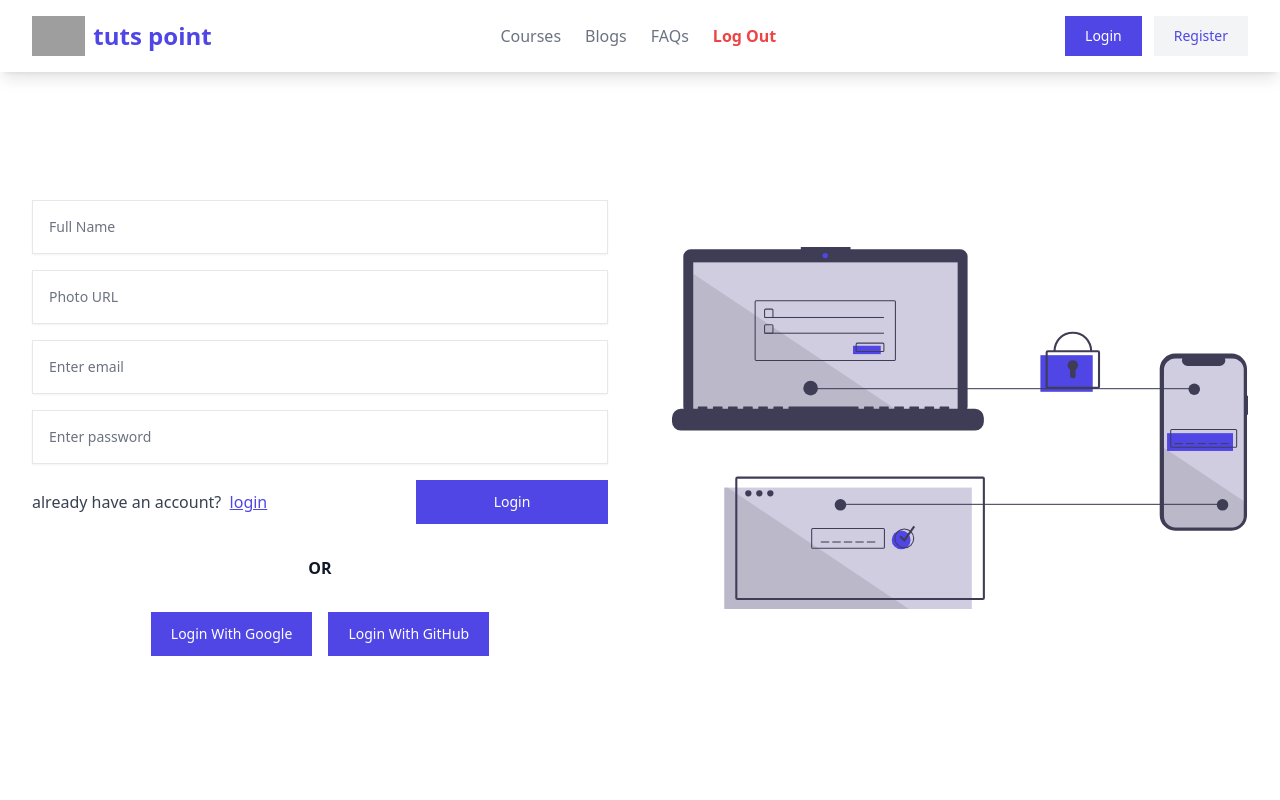
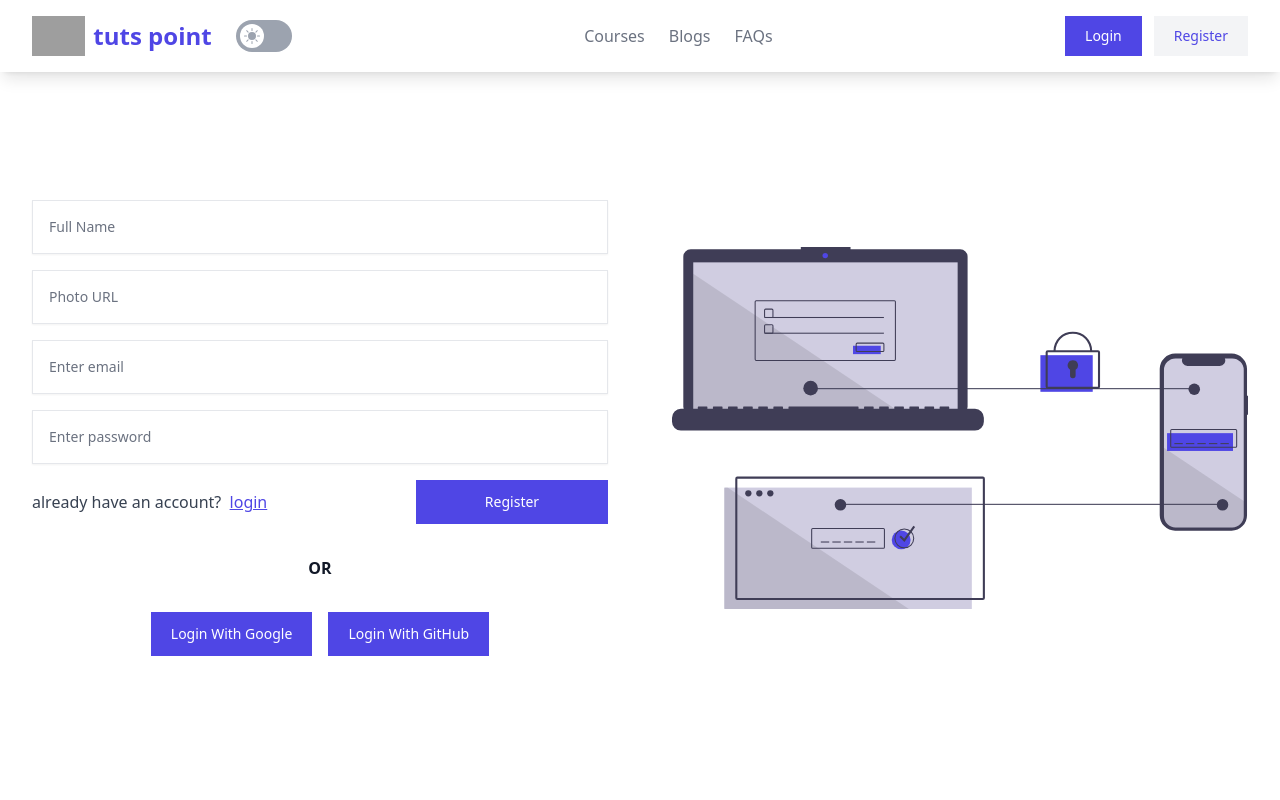
Before and after one commit to itarek99/tuts_point-client-side, a React (Create React App) app: page /register in a window 1280 px wide. Shown: the top 800 px of the page. Built offline with nearby package versions, Linux system fonts and the light colour scheme; no server answers; grey boxes are pictures that could not be loaded.

Commit message:
dark mode toggler added

```diff
--- a/src/App.js
+++ b/src/App.js
@@ -5,6 +5,7 @@ import Course from './pages/Course/Course';
 import Courses from './pages/Courses/Courses';
 import Home from './pages/Home/Home';
 import Login from './pages/Login/Login';
+import Profile from './pages/Profile/Profile';
 import Register from './pages/Register/Register';
 
 function App() {
@@ -21,6 +22,10 @@ function App() {
         {
           path: '/register',
           element: <Register />,
+        },
+        {
+          path: '/profile',
+          element: <Profile />,
         },
         {
           path: 'course/:id',
--- a/src/pages/Home/Home.js
+++ b/src/pages/Home/Home.js
@@ -1,4 +1,4 @@
-import { useLoaderData } from 'react-router-dom';
+import { Link, useLoaderData } from 'react-router-dom';
 import { Autoplay } from 'swiper';
 import 'swiper/css';
 import { Swiper, SwiperSlide } from 'swiper/react';
@@ -27,11 +27,12 @@ const Home = () => {
                 We have 40k+ Online courses & 500K+ Online registered student. Find your desired Courses from them.
               </p>
 
-              <button
+              <Link
+                to='/topic'
                 href='#'
                 className='mt-8 inline-flex items-center  border border-indigo-600 bg-indigo-600 px-8 py-3 text-white hover:bg-transparent hover:text-indigo-600 focus:outline-none focus:ring active:text-indigo-500'
               >
-                <span className='text-sm font-medium'> Get Started </span>
+                <span className='text-sm font-medium'> Browse All Courses </span>
 
                 <svg
                   className='ml-3 h-5 w-5'
@@ -42,7 +43,7 @@ const Home = () => {
                 >
                   <path strokeLinecap='round' strokeLinejoin='round' strokeWidth='2' d='M17 8l4 4m0 0l-4 4m4-4H3' />
                 </svg>
-              </button>
+              </Link>
             </div>
           </div>
         </div>
--- /dev/null
+++ b/src/pages/Profile/Profile.js
@@ -0,0 +1,46 @@
+import { useContext } from 'react';
+import { AuthContext } from '../../context/AuthProvider';
+
+const Profile = () => {
+  const { logOut } = useContext(AuthContext);
+
+  const handleLogOut = () => {
+    logOut()
+      .then(() => {})
+      .catch((err) => console.error(err));
+  };
+
+  const { user } = useContext(AuthContext);
+
+  return (
+    <section className='flex items-center mx-auto min-h-screen'>
+      <div className='mx-auto mt-10 container px-4 py-16 sm:px-6 lg:px-8'>
+        <article class='max-w-xs mx-auto  bg-white transition hover:shadow-xl'>
+          <img
+            alt={user?.displayName}
+            src={
+              user && user.photoURL
+                ? user.photoURL
+                : 'https://upload.wikimedia.org/wikipedia/commons/thumb/5/59/User-avatar.svg/2048px-User-avatar.svg.png'
+            }
+            class='aspect-square h-full w-full object-cover'
+          />
+          <div class='flex flex-1 flex-col justify-between'>
+            <div class='border-l border-gray-900/10 sm:border-l-transparent sm:p-6'>
+              <h3 class='font-bold uppercase text-gray-900'>{user?.displayName}</h3>
+              <p class=' text-sm leading-relaxed text-gray-700 line-clamp-3'>{user?.email}</p>
+            </div>
+
+            <button
+              onClick={handleLogOut}
+              class='block w-full bg-red-600 px-5 py-3 text-center text-sm font-bold uppercase text-white transition hover:bg-red-700'
+            >
+              LOG OUT
+            </button>
+          </div>
+        </article>
+      </div>
+    </section>
+  );
+};
+export default Profile;
--- a/src/pages/Register/Register.js
+++ b/src/pages/Register/Register.js
@@ -85,7 +85,7 @@ const Register = () => {
                   type='submit'
                   className='ml-3 inline-block  w-48 bg-indigo-600 px-5 py-3 text-sm font-medium text-white'
                 >
-                  Login
+                  Register
                 </button>
               </div>
             </form>
--- a/src/pages/shared/Header/Header.js
+++ b/src/pages/shared/Header/Header.js
@@ -4,17 +4,11 @@ import logo from '../../../assets/brands/logo.png';
 import { AuthContext } from '../../../context/AuthProvider';
 
 const Header = () => {
-  const { user, logOut } = useContext(AuthContext);
+  const { user } = useContext(AuthContext);
   const [toggle, setToggle] = useState(true);
   const [showName, setShowName] = useState(false);
 
   console.log(user);
-
-  const handleLogOut = () => {
-    logOut()
-      .then(() => {})
-      .catch((err) => console.error(err));
-  };
 
   const handleToggle = () => {
     setToggle(!toggle);
@@ -27,9 +21,48 @@ const Header = () => {
   return (
     <header aria-label='Site Header' className='bg-white dark:bg-gray-900 fixed w-full z-10 shadow-lg py-1'>
       <div className='mx-auto flex h-16 container items-center justify-between gap-8 px-4 sm:px-6 lg:px-8'>
+        <div className='flex items-center gap-6'>
           <Link to='/' className='flex items-center gap-2 text-indigo-600 dark:text-teal-300 text-2xl font-bold'>
             <img className='h-10' src={logo} alt='logo' /> <span className='hidden sm:block'>tuts point</span>
           </Link>
+
+          <label for='AcceptConditions' class='relative h-8 w-14 cursor-pointer'>
+            <input
+              type='checkbox'
+              id='AcceptConditions'
+              class='peer sr-only [&:checked_+_span_svg[data-unchecked-icon]]:hidden [&:checked_+_span_svg[data-checked-icon]]:block'
+            />
+
+            <span class='absolute inset-0 z-10 m-1 inline-flex h-6 w-6 items-center justify-center rounded-full bg-white text-gray-400 transition peer-checked:translate-x-6 peer-checked:text-indigo-600'>
+              <svg
+                data-unchecked-icon
+                xmlns='http://www.w3.org/2000/svg'
+                width='16'
+                height='16'
+                fill='currentColor'
+                viewBox='0 0 16 16'
+              >
+                <path d='M8 12a4 4 0 1 0 0-8 4 4 0 0 0 0 8zM8 0a.5.5 0 0 1 .5.5v2a.5.5 0 0 1-1 0v-2A.5.5 0 0 1 8 0zm0 13a.5.5 0 0 1 .5.5v2a.5.5 0 0 1-1 0v-2A.5.5 0 0 1 8 13zm8-5a.5.5 0 0 1-.5.5h-2a.5.5 0 0 1 0-1h2a.5.5 0 0 1 .5.5zM3 8a.5.5 0 0 1-.5.5h-2a.5.5 0 0 1 0-1h2A.5.5 0 0 1 3 8zm10.657-5.657a.5.5 0 0 1 0 .707l-1.414 1.415a.5.5 0 1 1-.707-.708l1.414-1.414a.5.5 0 0 1 .707 0zm-9.193 9.193a.5.5 0 0 1 0 .707L3.05 13.657a.5.5 0 0 1-.707-.707l1.414-1.414a.5.5 0 0 1 .707 0zm9.193 2.121a.5.5 0 0 1-.707 0l-1.414-1.414a.5.5 0 0 1 .707-.707l1.414 1.414a.5.5 0 0 1 0 .707zM4.464 4.465a.5.5 0 0 1-.707 0L2.343 3.05a.5.5 0 1 1 .707-.707l1.414 1.414a.5.5 0 0 1 0 .708z' />
+              </svg>
+
+              <svg
+                data-checked-icon
+                xmlns='http://www.w3.org/2000/svg'
+                class='hidden'
+                width='16'
+                height='16'
+                viewBox='0 0 16 16'
+                fill='currentColor'
+              >
+                <path d='M6 .278a.768.768 0 0 1 .08.858 7.208 7.208 0 0 0-.878 3.46c0 4.021 3.278 7.277 7.318 7.277.527 0 1.04-.055 1.533-.16a.787.787 0 0 1 .81.316.733.733 0 0 1-.031.893A8.349 8.349 0 0 1 8.344 16C3.734 16 0 12.286 0 7.71 0 4.266 2.114 1.312 5.124.06A.752.752 0 0 1 6 .278z' />
+                <path d='M10.794 3.148a.217.217 0 0 1 .412 0l.387 1.162c.173.518.579.924 1.097 1.097l1.162.387a.217.217 0 0 1 0 .412l-1.162.387a1.734 1.734 0 0 0-1.097 1.097l-.387 1.162a.217.217 0 0 1-.412 0l-.387-1.162A1.734 1.734 0 0 0 9.31 6.593l-1.162-.387a.217.217 0 0 1 0-.412l1.162-.387a1.734 1.734 0 0 0 1.097-1.097l.387-1.162zM13.863.099a.145.145 0 0 1 .274 0l.258.774c.115.346.386.617.732.732l.774.258a.145.145 0 0 1 0 .274l-.774.258a1.156 1.156 0 0 0-.732.732l-.258.774a.145.145 0 0 1-.274 0l-.258-.774a1.156 1.156 0 0 0-.732-.732l-.774-.258a.145.145 0 0 1 0-.274l.774-.258c.346-.115.617-.386.732-.732L13.863.1z' />
+              </svg>
+            </span>
+
+            <span class='absolute inset-0 rounded-full bg-gray-400 transition peer-checked:bg-indigo-600'></span>
+          </label>
+        </div>
+
         <nav aria-label='Site Nav' className='hidden md:block'>
           <ul className='flex items-center gap-6 text-md'>
             <li>
@@ -56,14 +89,6 @@ const Header = () => {
                 FAQs
               </a>
             </li>
-            <li>
-              <button
-                onClick={handleLogOut}
-                className='text-red-500 font-semibold transition hover:text-gray-500/75 dark:text-white dark:hover:text-white/75'
-              >
-                Log Out
-              </button>
-            </li>
           </ul>
         </nav>
         <div className='flex items-center gap-4'>
@@ -76,6 +101,7 @@ const Header = () => {
               >
                 {user.displayName}
               </p>
+              <Link to='/profile'>
                 <img
                   onMouseEnter={handleHover}
                   onMouseLeave={handleHover}
@@ -83,6 +109,7 @@ const Header = () => {
                   src={user.photoURL}
                   alt={user.displayName}
                 />
+              </Link>
             </div>
           ) : (
             <div className='flex items-center gap-3'>
```
Lines whose indentation alone changed are shown as unchanged.
